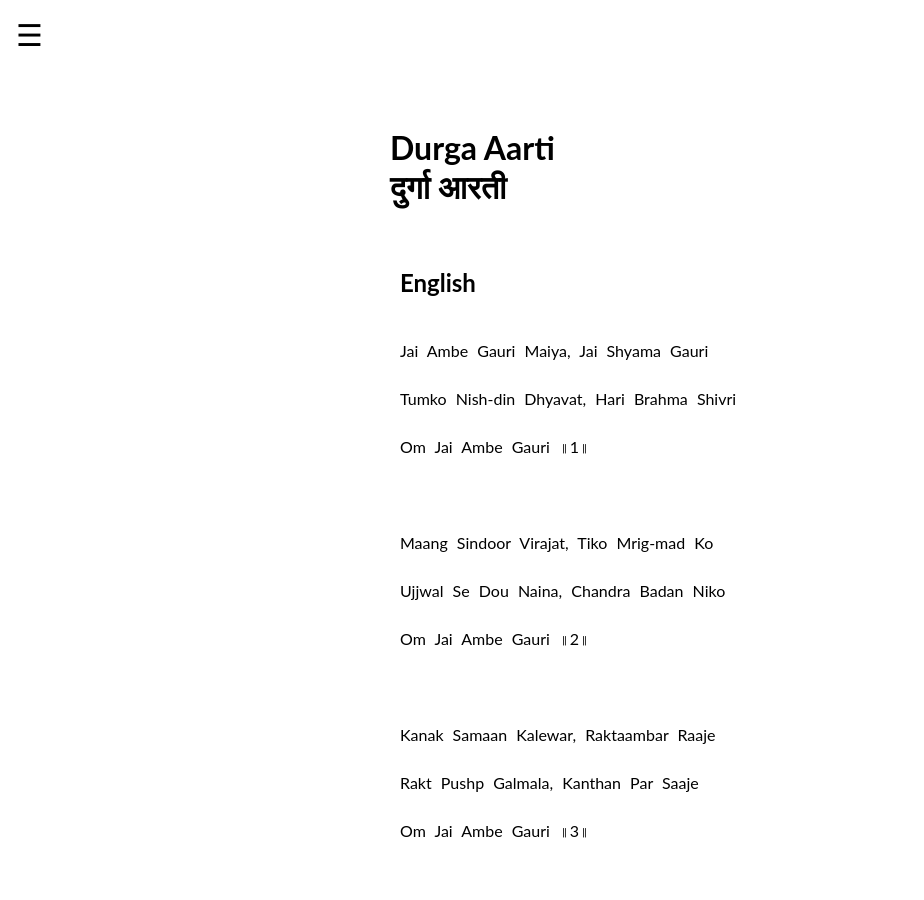
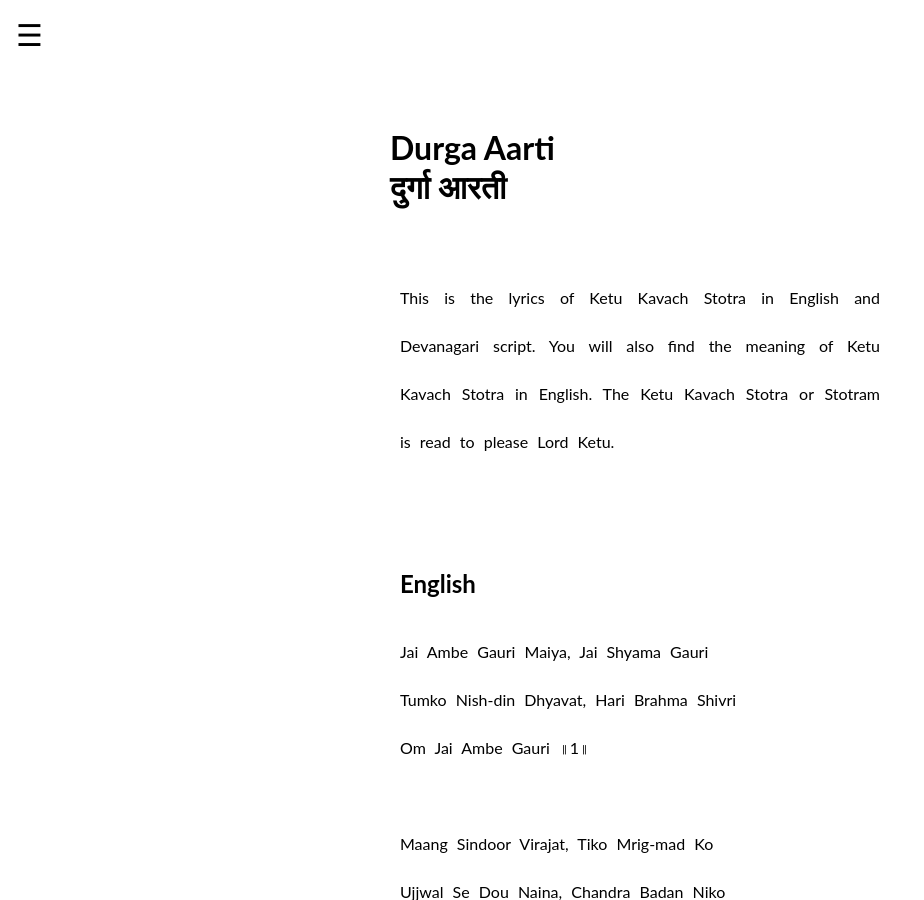
Before and after one commit to abhishekdjoshi/abhishekdjoshi.kclstr.io, a Jekyll site: the page pages/durga/aarti.html, which Jekyll copies as it is, in a window 1280 px wide and 900 px high. Shown: the whole window, without its empty margins (0-924 px from the left). Built offline with Jekyll 4.4.1, drawn with Linux system fonts in a browser that asks for light colours; a script that is not in the unit is left out.

Commit message:
Update aarti.html

```diff
--- a/pages/durga/aarti.html
+++ b/pages/durga/aarti.html
@@ -135,7 +135,7 @@
       });
     </script>
   </head>
-  <body>
+  <body onselectstart="return false;">
     <!--Added below on 18th Feb 2020 at 8:15 PM-->
     <div id="mySidenav" class="sidenav">
       <a href="javascript:void(0)" class="closebtn" onclick="closeNav()"
@@ -169,6 +169,13 @@
         दुर्गा आरती
       </h1>
       <br />
+
+      <p>
+        This is the lyrics of Ketu Kavach Stotra in English and Devanagari
+        script. You will also find the meaning of Ketu Kavach Stotra in English.
+        The Ketu Kavach Stotra or Stotram is read to please Lord Ketu.
+      </p>
+      <br /><br /><br />
 
       <h2>English</h2>
       <p>
```
